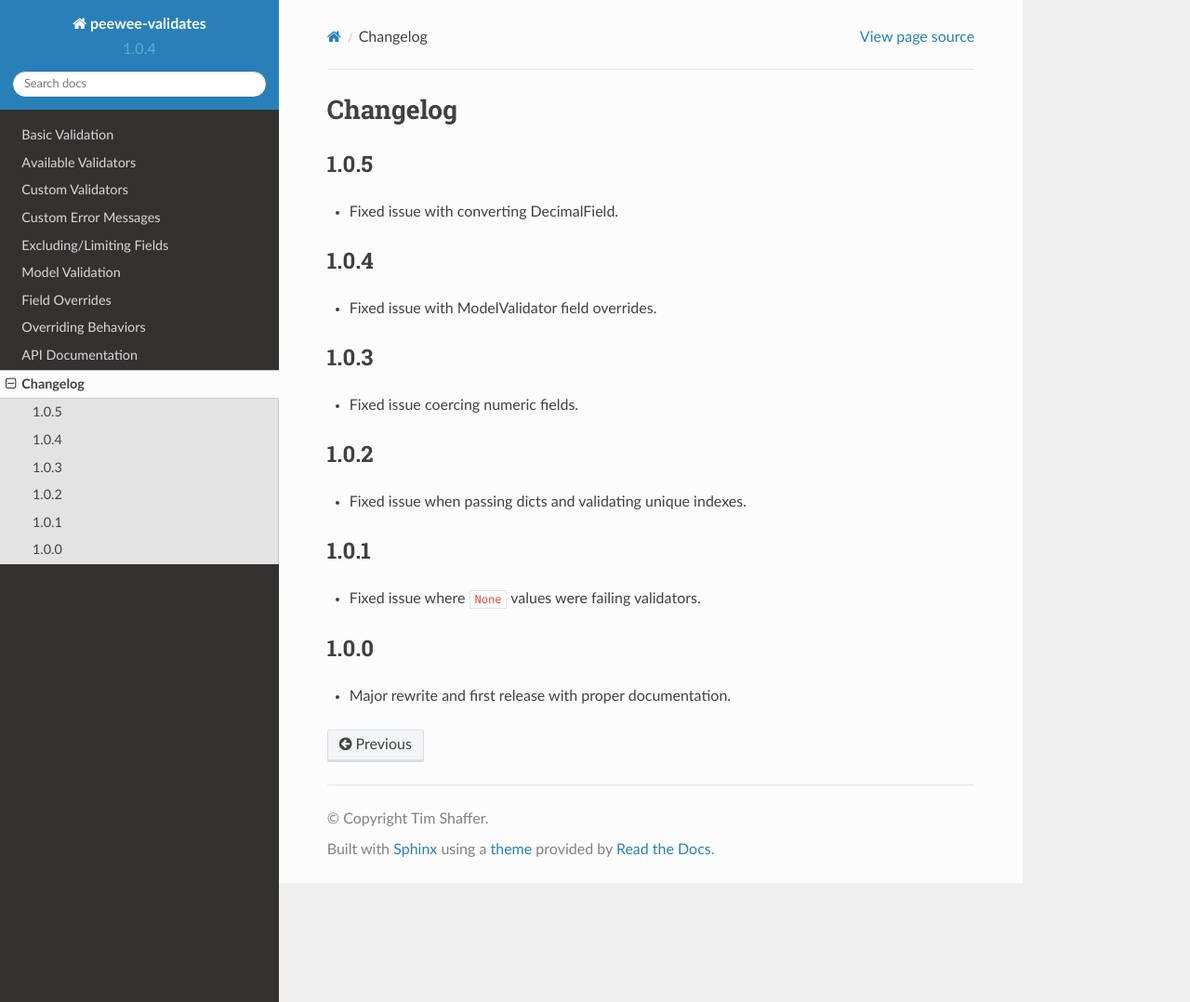
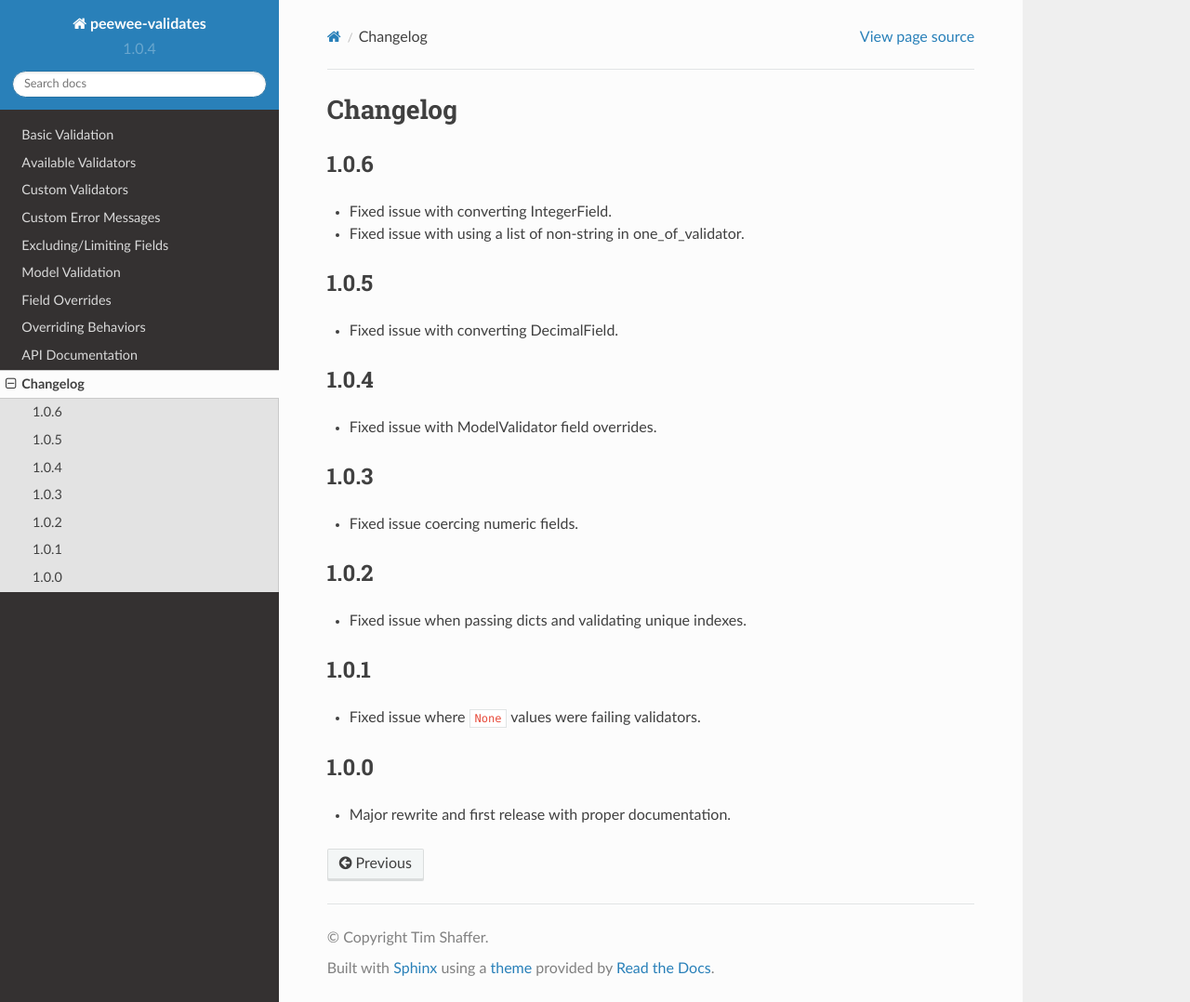
Before and after one commit to timster/peewee-validates, a Sphinx documentation site: the page built from docs/changelog.rst, in a window 1280 px wide and 1078 px high. Shown: the whole window at 93% size. Built offline with Sphinx 7.4.7 and the Read the Docs theme 2.0.0, drawn with Linux system fonts in a browser that asks for light colours.

Commit message:
Updated changelog.

```diff
--- a/docs/changelog.rst
+++ b/docs/changelog.rst
@@ -1,5 +1,10 @@
 Changelog
 #########
+
+1.0.6
+=====
+- Fixed issue with converting IntegerField.
+- Fixed issue with using a list of non-string in one_of_validator.
 
 1.0.5
 =====
```
